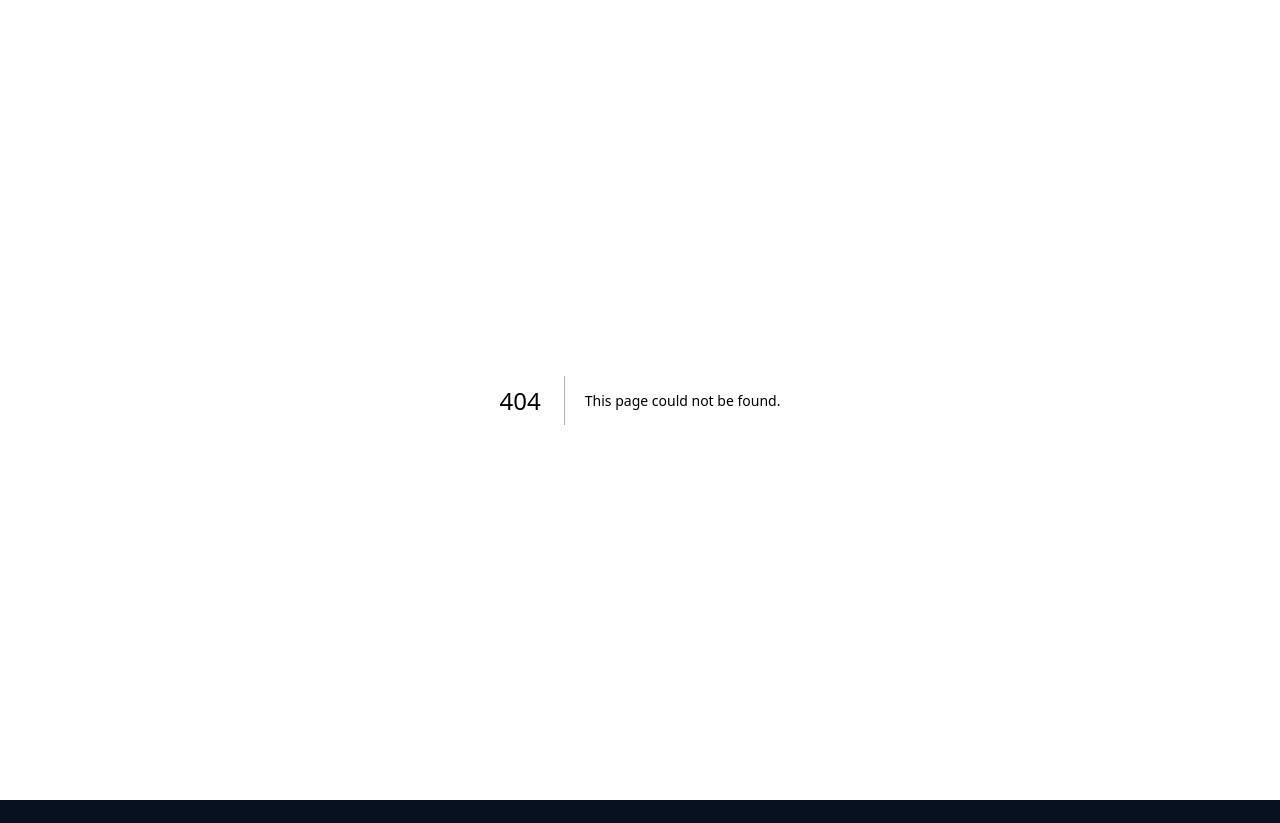
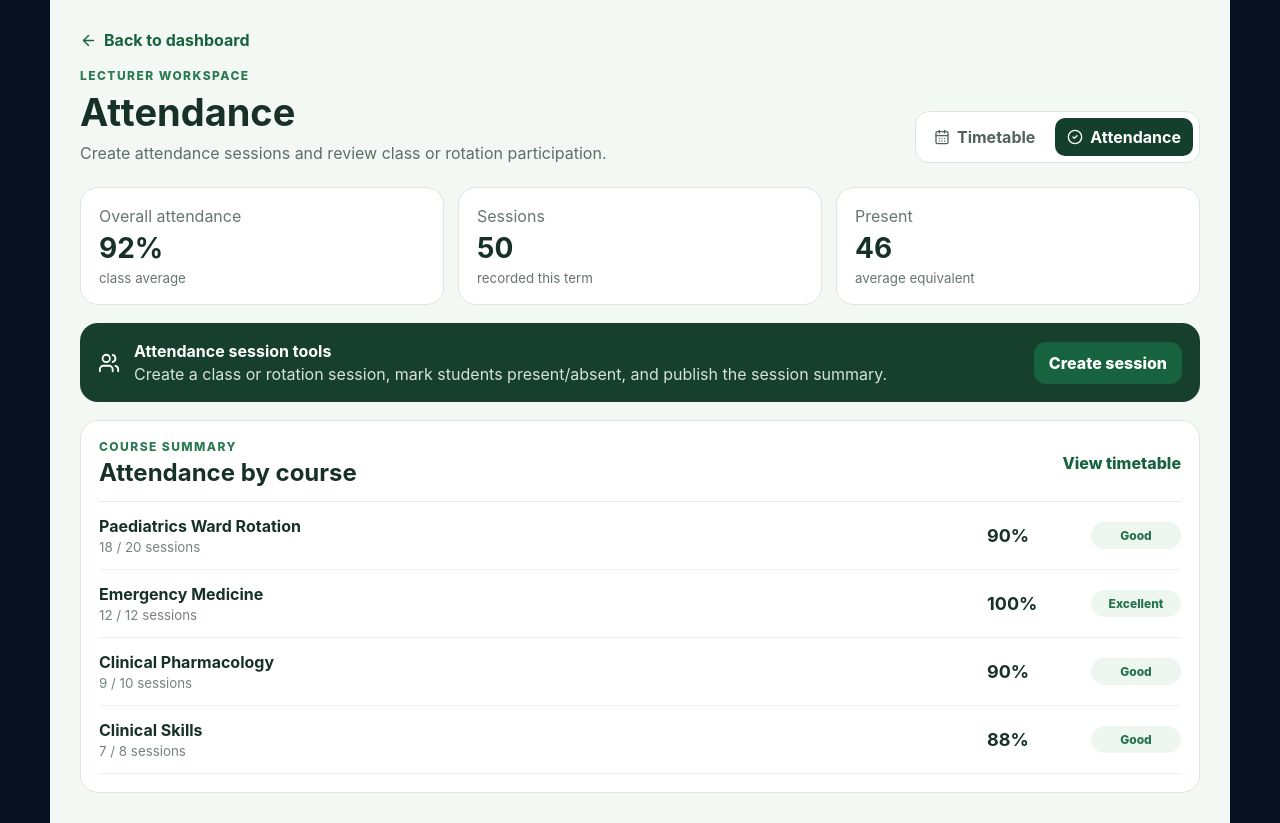
Before and after one commit to osafoopare299-cmd/student-results-portal-v2, a Next.js app in the folder student-results-portal/: page /education/lecturer/attendance in a window 1280 px wide. Before the commit this address had no page. Before the commit the page ends 800 px from the top, so only its background shows below. Built offline with nearby package versions, Linux system fonts and the light colour scheme.

Commit message:
Add lecturer attendance route

```diff
--- /dev/null
+++ b/student-results-portal/app/education/lecturer/attendance/page.js
@@ -0,0 +1,7 @@
+import ScheduleHub from '../../schedule-hub';
+
+export const metadata = { title: 'Lecturer Attendance' };
+
+export default function LecturerAttendancePage(){
+  return <ScheduleHub role="lecturer" mode="attendance"/>;
+}
```
